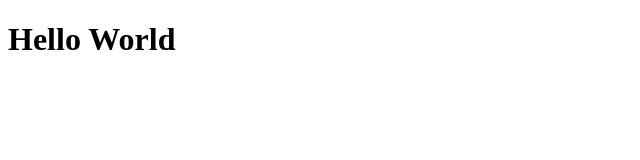
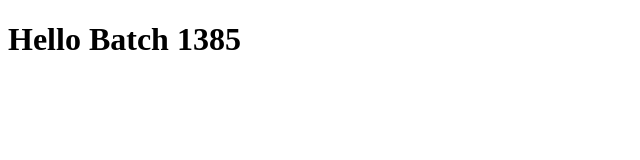
Before and after one commit to cbongard90/terminal-101, a plain HTML site: page level2/index.html in a window 1280 px wide. Shown: the whole page, without its empty margins (0-640 px from the left). Drawn offline with Linux system fonts and the light colour scheme.

Commit message:
Added the logo and modified index

```diff
--- a/level2/index.html
+++ b/level2/index.html
@@ -6,6 +6,6 @@
   <title>Document</title>
 </head>
 <body>
-  <h1>Hello World</h1>
+  <h1>Hello Batch 1385</h1>
 </body>
 </html>
```
Also changed, not shown: level2/logo.png (added).
